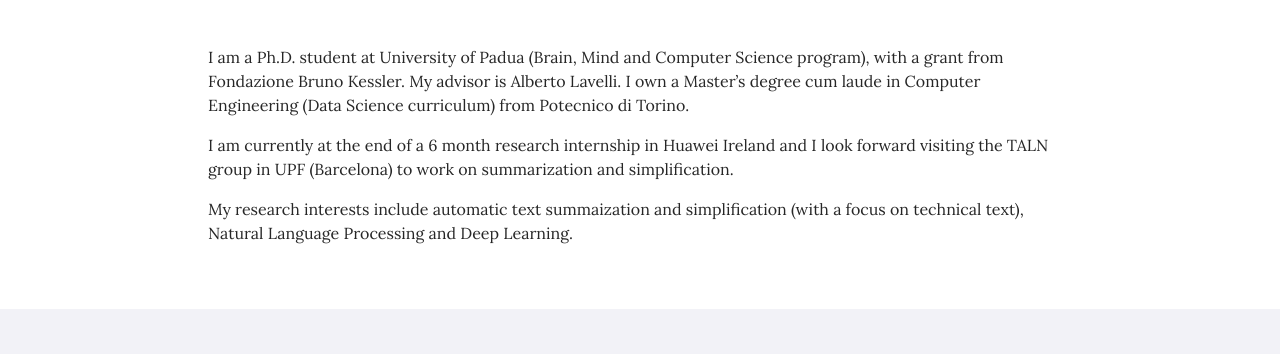
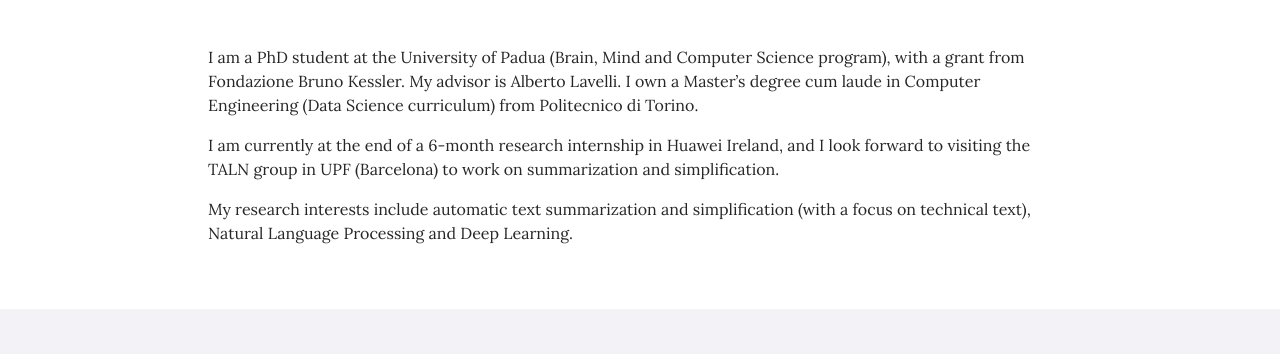
Before and after one commit to slvcsl/slvcsl.github.io, a plain HTML site: page index.html in a window 1280 px wide. Shown: the part 398-752 px from the top of the page. Drawn offline with Linux system fonts and the light colour scheme; a script that the page names is missing.

Commit message:
Bio updated

```diff
--- a/index.html
+++ b/index.html
@@ -264,9 +264,9 @@
   </div>
 </div>
 <div class="content">
-  <p>I am a Ph.D. student at University of Padua (Brain, Mind and Computer Science program), with a grant from Fondazione Bruno Kessler. My advisor is Alberto Lavelli. I own a Master&rsquo;s degree cum laude in Computer Engineering (Data Science curriculum) from Potecnico di Torino.</p>
-<p>I am currently at the end of a 6 month research internship in Huawei Ireland and I look forward visiting the TALN group in UPF (Barcelona) to work on summarization and simplification.</p>
-<p>My research interests include automatic text summaization and simplification (with a focus on technical text), Natural Language Processing and Deep Learning.</p>
+  <p>I am a PhD student at the University of Padua (Brain, Mind and Computer Science program), with a grant from Fondazione Bruno Kessler. My advisor is Alberto Lavelli. I own a Master&rsquo;s degree cum laude in Computer Engineering (Data Science curriculum) from Politecnico di Torino.</p>
+<p>I am currently at the end of a 6-month research internship in Huawei Ireland, and I look forward to visiting the TALN group in UPF (Barcelona) to work on summarization and simplification.</p>
+<p>My research interests include automatic text summarization and simplification (with a focus on technical text), Natural Language Processing and Deep Learning.</p>
 
 </div>
 
```
